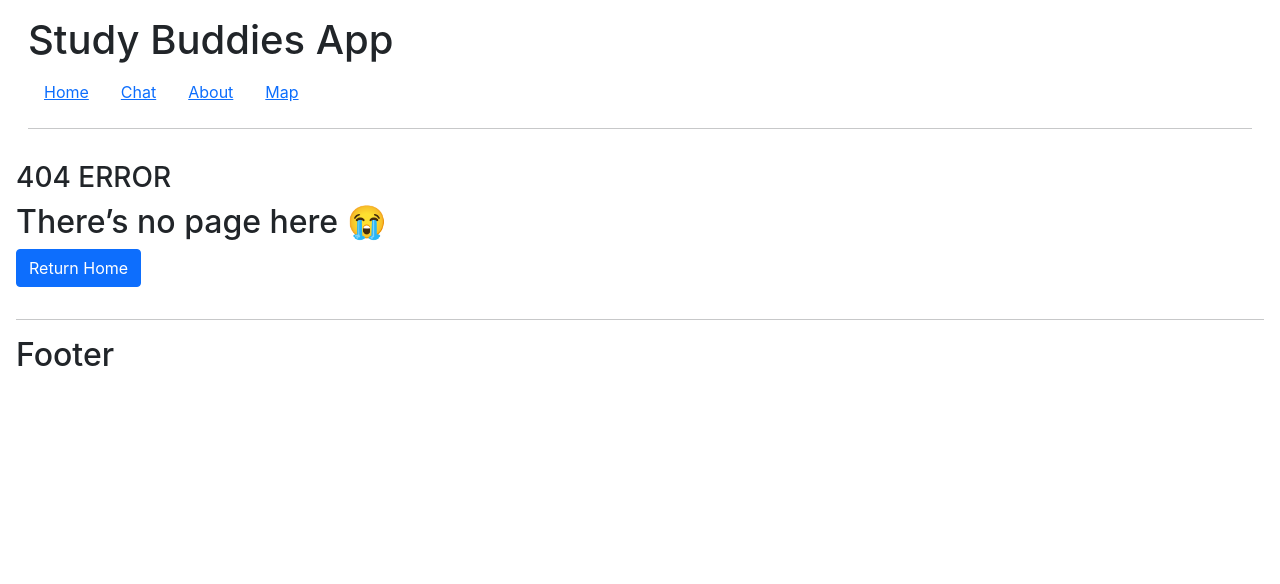
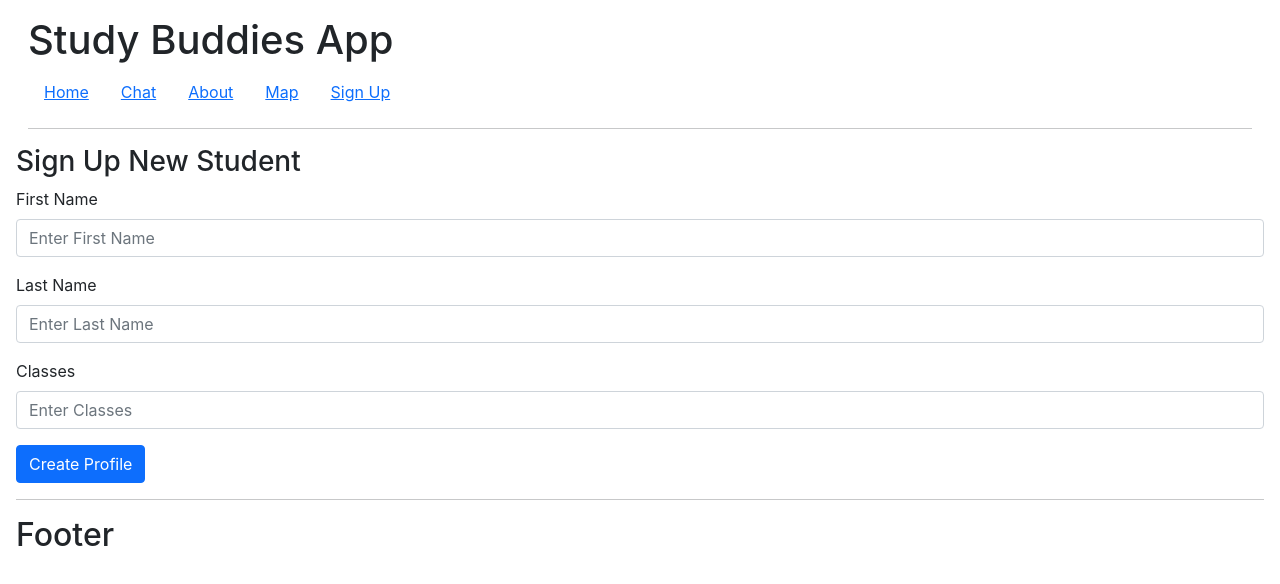
Before and after one commit to corbinjensen/study-buddies, a React (Create React App) app in the folder my-app/: page /create in a window 1280 px wide. Before the commit this address had no page. Shown: the top 584 px of the page. Built offline with nearby package versions, Linux system fonts and the light colour scheme.

Commit message:
Forms setup, however only null objects being created

```diff
--- a/my-app/src/components/NavComp.js
+++ b/my-app/src/components/NavComp.js
@@ -20,9 +20,14 @@ const NavComp = () => (
             <Nav.Link><Link to="/about">About</Link></Nav.Link>
             </Nav.Item>
             <Nav.Item>
-            <Nav.Link>
-                <Link to="/map">Map</Link>
-            </Nav.Link>
+                <Nav.Link>
+                    <Link to="/map">Map</Link>
+                </Nav.Link>
+            </Nav.Item>
+            <Nav.Item>
+                <Nav.Link>
+                    <Link to="/create">Sign Up</Link>
+                </Nav.Link>
             </Nav.Item>
         </Nav>
   </>
--- /dev/null
+++ b/my-app/src/components/StudentList.js
@@ -0,0 +1,89 @@
+import React, { useEffect, useState } from "react";
+import { Link } from "react-router-dom";
+
+const Record = (props) => (
+    <tr>
+        <td>{props.record.firstName}</td>
+        <td>{props.record.lastName}</td>
+        <td>{props.record.classes}</td>
+        <td>
+            <Link className="btn btn-link" to={`/edit/${props.record._id}`}>Edit</Link> |
+            <button className="btn btn-link"
+            onClick={() => {
+                props.deleteRecord(props.record._id);
+            }}
+            >
+            Delete
+            </button>
+         </td>
+    </tr>
+);
+
+export default function StudentList() {
+    const [records, setRecords] = useState([]);
+
+     // This method fetches the records from the database.
+ useEffect(() => {
+    async function getRecords() {
+      const response = await fetch(`http://localhost:5001/record/`);
+
+      if (!response.ok) {
+        const message = `An error occured: ${response.statusText}`;
+        window.alert(message);
+        return;
+      }
+
+      const records = await response.json();
+      setRecords(records);
+    }
+
+    getRecords();
+
+    return;
+  }, [records.length]);
+
+// This method will delete a record
+async function deleteRecord(id) {
+    await fetch(`http://localhost:5001/${id}`, {
+      method: "DELETE"
+    });
+
+    const newRecords = records.filter((el) => el._id !== id);
+    setRecords(newRecords);
+  }
+
+  // This method will map out the records on the table
+  function recordList() {
+    return records.map((record) => {
+      return (
+        <Record
+          record={record}
+          deleteRecord={() => deleteRecord(record._id)}
+          key={record._id}
+        />
+      );
+    });
+  }
+
+// This following section will display the table with the records of individuals.
+return (
+    <div>
+      <h3>Student List</h3>
+      <table className="table table-striped" style={{ marginTop: 20 }}>
+        <thead>
+          <tr>
+            <th>First Name</th>
+            <th>Last Name</th>
+            <th>Class</th>
+            <th>Action</th>
+          </tr>
+        </thead>
+        <tbody>{recordList()}</tbody>
+      </table>
+    </div>
+  );
+
+
+
+
+}; // end StudentList()
--- /dev/null
+++ b/my-app/src/components/create.js
@@ -0,0 +1,98 @@
+import React, { useState } from "react";
+import { useNavigate } from "react-router";
+import { Form, Button } from "react-bootstrap";
+
+export default function Create() {
+    const [form,setForm] = useState({
+        firstName :"",
+        lastName : "",
+        classes : "",
+    });
+
+
+const navigate = useNavigate();
+
+// These methods will update the state properties.
+function updateForm(value) {
+    return setForm((prev) => {
+      return { ...prev, ...value };
+    });
+  }
+
+  // This function will handle the submission
+  async function onSubmit(e) {
+    e.preventDefault();
+
+   // When a post request is sent to the create url,
+   // we'll add a new record to the database.
+   const newPerson = {...form};
+
+   await fetch("http://localhost:5001/record/add", {
+     method: "POST",
+     headers: {
+       "Content-Type": "application/json",
+     },
+     body: JSON.stringify(newPerson),
+   })
+   .catch(error => {
+     window.alert(error);
+     return;
+   });
+
+   setForm({ firstName: "", lastName: "", classes: "" });
+   navigate("/");
+}; // end onSubmit()
+
+ // This following section will display the form that takes
+ // the input from the user.
+// This following section will display the form that takes the input from the user.
+return (
+    <>
+        <h3>Sign Up New Student</h3>
+        <Form onSubmit={onSubmit}>
+            <Form.Group className="mb-3" controlID="formBasicText">
+                <Form.Label>First Name</Form.Label>
+                <Form.Control
+                type="text"
+                placeholder="Enter First Name"
+                className="form-control"
+                id="firstName"
+                value={form.firstName}
+                onChange={(e) => updateForm({ firstName: e.target.value })}
+                ></Form.Control>
+            </Form.Group>
+
+            <Form.Group className="mb-3" controlID="formBasicText2">
+                <Form.Label>Last Name</Form.Label>
+                <Form.Control
+                type="text"
+                placeholder="Enter Last Name"
+                className="form-control"
+                id="lastName"
+                value={form.lastName}
+                onChange={(e) => updateForm({ lastName: e.target.value })}
+                ></Form.Control>
+            </Form.Group>
+
+            <Form.Group className="mb-3" controlID="formBasicText3">
+                <Form.Label>Classes</Form.Label>
+                <Form.Control
+                type="text"
+                placeholder="Enter Classes"
+                className="form-control"
+                id="classes"
+                value={form.classes}
+                onChange={(e) => updateForm({ classes: e.target.value })}
+                ></Form.Control>
+            </Form.Group>
+            <input
+            type="submit"
+            value="Create Profile"
+            className="btn btn-primary"
+          />
+        </Form>
+
+    </>
+  );
+
+};
--- /dev/null
+++ b/my-app/src/components/edit.js
@@ -0,0 +1,121 @@
+import React, { useState, useEffect } from "react";
+import { useParams, useNavigate } from "react-router";
+import {Form, Button} from 'react-bootstrap';
+
+export default function Edit() {
+
+const [form, setForm] = useState({
+    firstName :"",
+    lastName : "",
+    classes : "",
+    records : [],
+});
+
+const params = useParams();
+const navigate = useNavigate();
+
+useEffect(() => {
+    async function fetchData() {
+      const id = params.id.toString();
+      const response = await fetch(`http://localhost:5000/record/${params.id.toString()}`);
+
+      if (!response.ok) {
+        const message = `An error has occured: ${response.statusText}`;
+        window.alert(message);
+        return;
+      }
+
+      const record = await response.json();
+      if (!record) {
+        window.alert(`Record with id ${id} not found`);
+        navigate("/");
+        return;
+      }
+
+      setForm(record);
+    }
+
+    fetchData();
+
+    return;
+  }, [params.id, navigate]);
+
+   // These methods will update the state properties.
+ function updateForm(value) {
+    return setForm((prev) => {
+      return { ...prev, ...value };
+    });
+  }
+
+  async function onSubmit(e) {
+    e.preventDefault();
+    const editedPerson = {
+      name: form.name,
+      position: form.position,
+      level: form.level,
+    };
+
+    // This will send a post request to update the data in the database.
+    await fetch(`http://localhost:5001/update/${params.id}`, {
+      method: "POST",
+      body: JSON.stringify(editedPerson),
+      headers: {
+        'Content-Type': 'application/json'
+      },
+    });
+
+    navigate("/");
+  }
+
+  return(
+    <>
+    <h3>Sign Up New Student</h3>
+    <Form onSubmit={onSubmit}>
+        <Form.Group className="mb-3" controlID="formBasicText">
+            <Form.Label>First Name</Form.Label>
+            <Form.Control
+            type="text"
+            placeholder="Enter First Name"
+            className="form-control"
+            id="firstName"
+            value={form.firstName}
+            onChange={(e) => updateForm({ firstName: e.target.value })}
+            ></Form.Control>
+        </Form.Group>
+
+        <Form.Group className="mb-3" controlID="formBasicText2">
+            <Form.Label>Last Name</Form.Label>
+            <Form.Control
+            type="text"
+            placeholder="Enter Last Name"
+            className="form-control"
+            id="lastName"
+            value={form.lastName}
+            onChange={(e) => updateForm({ lastName: e.target.value })}
+            ></Form.Control>
+        </Form.Group>
+
+        <Form.Group className="mb-3" controlID="formBasicText3">
+            <Form.Label>Classes</Form.Label>
+            <Form.Control
+            type="text"
+            placeholder="Enter Classes"
+            className="form-control"
+            id="classes"
+            value={form.classes}
+            onChange={(e) => updateForm({ classes: e.target.value })}
+            ></Form.Control>
+        </Form.Group>
+        <input
+        type="submit"
+        value="Edit Profile"
+        className="btn btn-primary"
+      />
+    </Form>
+
+</>
+  );
+
+
+
+}; // end Edit()
--- a/my-app/src/index.js
+++ b/my-app/src/index.js
@@ -13,6 +13,9 @@ import About from "./pages/About";
 import Chat from "./pages/Chat";
 import Map from "./pages/Map";
 import NotFound from './pages/NotFound';
+import Create from './components/Create';
+import Edit from './components/Edit';
+import StudentList from './components/StudentList';
 <link
   rel="stylesheet"
   href="https://cdn.jsdelivr.net/npm/bootstrap@5.1.3/dist/css/bootstrap.min.css"
@@ -28,6 +31,9 @@ ReactDOM.render(
           <Route path="about" element={<About/>}/>
           <Route path="chat" element={<Chat/>}/>
           <Route path="map" element={<Map/>}/>
+          <Route path="create" element={<Create />}/>
+          <Route path="edit" element={<Edit />}/>
+          <Route path="student-list" element={<StudentList />}/>
           <Route path="*" element={<NotFound />}/>
         </Route>
       </Routes>
```
